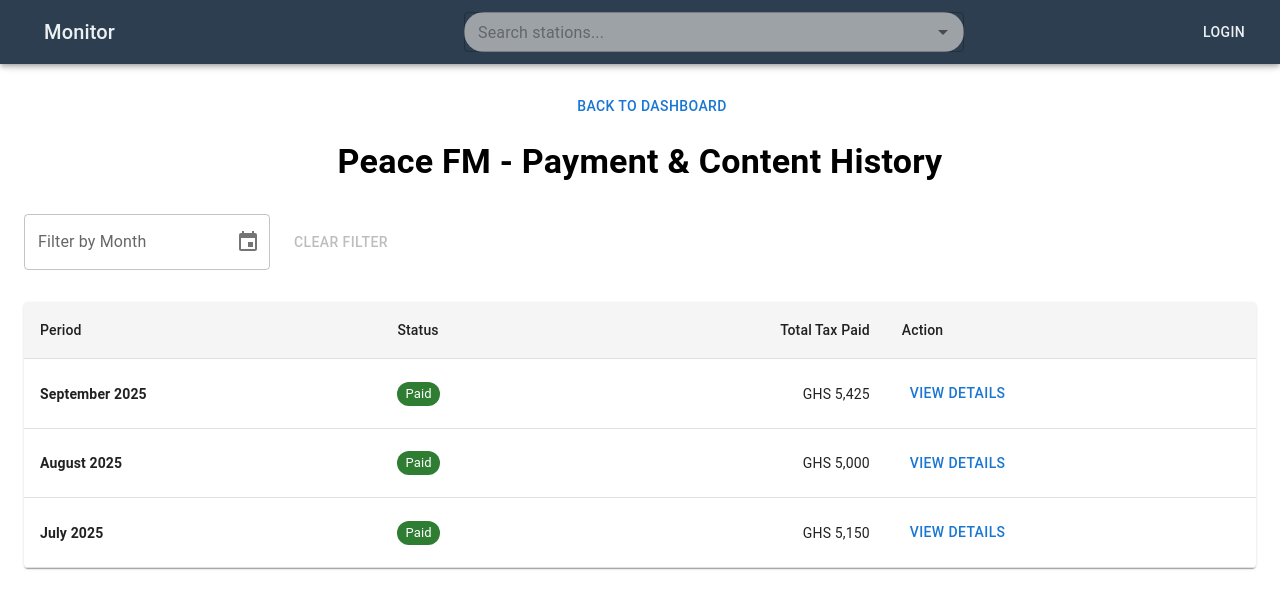
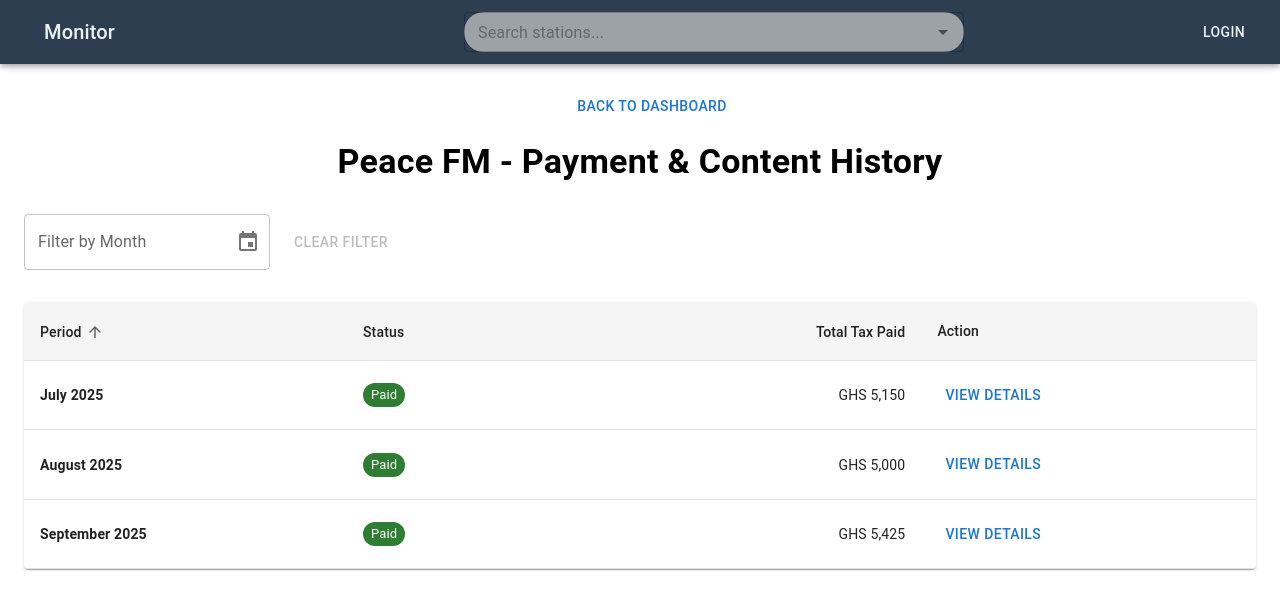
Before and after one commit to Kobby-24/forGH_frontend, a React (Create React App) app: page /admin/station/1/history in a window 1280 px wide. Shown: the top 610 px of the page. Built offline with nearby package versions, Linux system fonts and the light colour scheme; some icons are missing.

Commit message:
Implement sorting functionality for HistoryPage table with TableSortLabel

```diff
--- a/src/pages/admin/HistoryPage.jsx
+++ b/src/pages/admin/HistoryPage.jsx
@@ -2,7 +2,7 @@
 
 import React, { useState, useMemo } from 'react';
 import { useParams, Link, useNavigate } from 'react-router-dom';
-import { Box, Typography, Button, Paper, Table, TableBody, TableCell, TableContainer, TableHead, TableRow, Chip, TextField } from '@mui/material';
+import { Box, Typography, Button, Paper, Table, TableBody, TableCell, TableContainer, TableHead, TableRow, Chip, TextField, TableSortLabel } from '@mui/material';
 import { AdapterDateFns } from '@mui/x-date-pickers/AdapterDateFns';
 import { LocalizationProvider } from '@mui/x-date-pickers/LocalizationProvider';
 import { DatePicker } from '@mui/x-date-pickers/DatePicker';
@@ -26,6 +26,48 @@
              recordDate.getMonth() === filterDate.getMonth();
     });
   }, [station, filterDate]);
+
+  // --- Sorting helpers for the table ---
+  function descendingComparator(a, b, orderBy) {
+    const getValue = (obj) => {
+      if (orderBy === 'period') return new Date(obj.period).getTime();
+      if (orderBy === 'totalTax') return obj.summary?.totalTax ?? 0;
+      return String(obj[orderBy] || '').toLowerCase();
+    };
+
+    const va = getValue(a);
+    const vb = getValue(b);
+    if (vb < va) return -1;
+    if (vb > va) return 1;
+    return 0;
+  }
+
+  function getComparator(order, orderBy) {
+    return order === 'desc'
+      ? (a, b) => descendingComparator(a, b, orderBy)
+      : (a, b) => -descendingComparator(a, b, orderBy);
+  }
+
+  function stableSort(array, comparator) {
+    const stabilizedThis = array.map((el, index) => [el, index]);
+    stabilizedThis.sort((a, b) => {
+      const orderRes = comparator(a[0], b[0]);
+      if (orderRes !== 0) return orderRes;
+      return a[1] - b[1];
+    });
+    return stabilizedThis.map((el) => el[0]);
+  }
+
+  const [order, setOrder] = useState('asc');
+  const [orderBy, setOrderBy] = useState('period');
+
+  const handleRequestSort = (event, property) => {
+    const isAsc = orderBy === property && order === 'asc';
+    setOrder(isAsc ? 'desc' : 'asc');
+    setOrderBy(property);
+  };
+
+  const sortedRecords = stableSort(filteredRecords.slice(), getComparator(order, orderBy));
 
   if (!station) { return <Typography sx={{ p: 3 }}>Station not found.</Typography>; }
 
@@ -53,13 +95,32 @@
       {/* --- HISTORY TABLE --- */}
       <TableContainer component={Paper}>
         <Table>
-          <TableHead sx={{ backgroundColor: '#f5f5f5' }}><TableRow><TableCell>Period</TableCell><TableCell>Status</TableCell><TableCell align="right">Total Tax Paid</TableCell><TableCell>Action</TableCell></TableRow></TableHead>
+          <TableHead sx={{ backgroundColor: '#f5f5f5' }}>
+            <TableRow>
+              <TableCell sortDirection={orderBy === 'period' ? order : false}>
+                <TableSortLabel active={orderBy === 'period'} direction={orderBy === 'period' ? order : 'asc'} onClick={(e) => handleRequestSort(e, 'period')}>
+                  Period
+                </TableSortLabel>
+              </TableCell>
+              <TableCell sortDirection={orderBy === 'status' ? order : false}>
+                <TableSortLabel active={orderBy === 'status'} direction={orderBy === 'status' ? order : 'asc'} onClick={(e) => handleRequestSort(e, 'status')}>
+                  Status
+                </TableSortLabel>
+              </TableCell>
+              <TableCell align="right" sortDirection={orderBy === 'totalTax' ? order : false}>
+                <TableSortLabel active={orderBy === 'totalTax'} direction={orderBy === 'totalTax' ? order : 'asc'} onClick={(e) => handleRequestSort(e, 'totalTax')}>
+                  Total Tax Paid
+                </TableSortLabel>
+              </TableCell>
+              <TableCell>Action</TableCell>
+            </TableRow>
+          </TableHead>
           <TableBody>
-            {filteredRecords.length > 0 ? filteredRecords.map(rec => (
+            {sortedRecords.length > 0 ? sortedRecords.map(rec => (
               <TableRow key={rec.periodId}>
                 <TableCell><strong>{rec.period}</strong></TableCell>
                 <TableCell><Chip label={rec.status} color="success" size="small" /></TableCell>
-                <TableCell align="right">GHS {rec.summary.totalTax.toLocaleString()}</TableCell>
+                <TableCell align="right">GHS {(rec.summary?.totalTax ?? 0).toLocaleString()}</TableCell>
                 <TableCell>
                   <Button component={Link} to={`/admin/station/${stationId}/history/${rec.periodId}`}>View Details</Button>
                 </TableCell>
```
